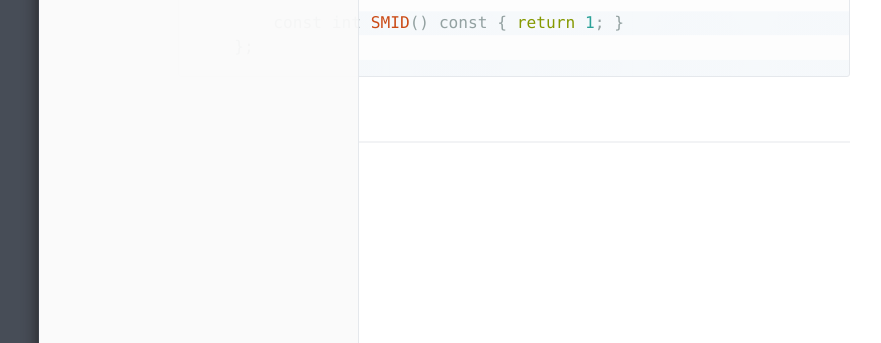
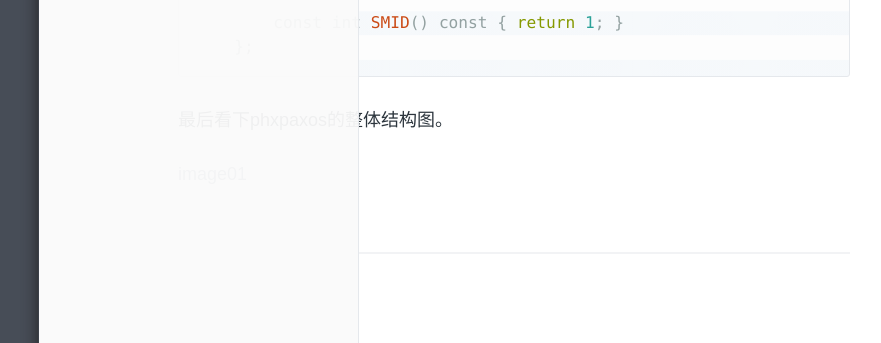
Before and after one commit to LZhuY/lzhuy.github.com, a Jekyll site: the page built from _posts/2018-05-21-phxpaxos源码阅读之一.markdown, in a window 1280 px wide. Shown: the part 3629-3972 px from the top of the page, without its empty margins (126-1007 px from the left). Built offline with Jekyll 4.4.1, drawn with Linux system fonts in a browser that asks for light colours; comment, search, counter and statistics services are not loaded.

Commit message:
paxos
paxos

```diff
--- a/_posts/2018-05-21-phxpaxos源码阅读之一.markdown
+++ b/_posts/2018-05-21-phxpaxos源码阅读之一.markdown
@@ -154,3 +154,7 @@ src/algorithm目录下放着paxos算法的实现，主要有三个主要的类
 	    const int SMID() const { return 1; }
 	};
 {% endhighlight %}
+
+最后看下phxpaxos的整体结构图。
+
+[image01](/assets/img/paxos/phxpaxos_constrution.png)
```
Also changed, not shown: assets/img/paxos/phxpaxos_constrution.png (added), 2 other files.
